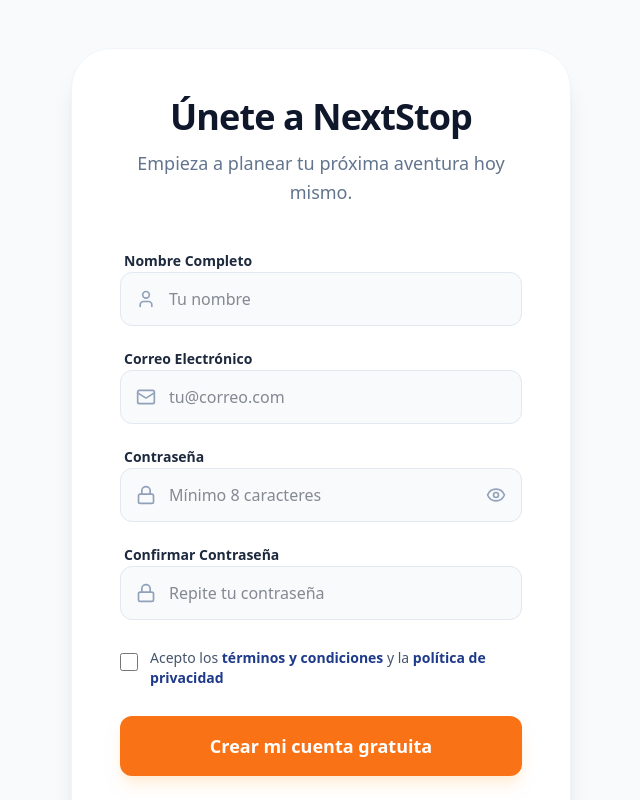
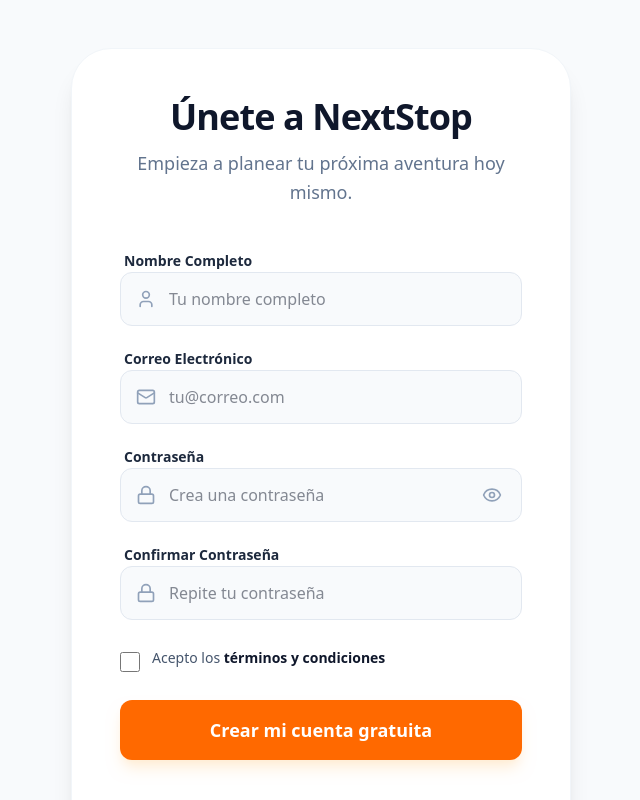
Before and after one commit to josemelas/NextStop, a Next.js app in the folder frontend/: page /cliente/registro in a window 1280 px wide. Shown: the top 800 px of the page, without its empty margins (319-959 px from the left). Built offline with nearby package versions, Linux system fonts and the light colour scheme.

Commit message:
Commit rquirements

```diff
--- a/frontend/app/cliente/registro/page.tsx
+++ b/frontend/app/cliente/registro/page.tsx
@@ -1,7 +1,7 @@
 "use client";
 
 import React, { useState } from 'react';
-import { User, Mail, Lock, Eye, EyeOff, ArrowLeft, Loader2, AlertCircle, CheckCircle2 } from 'lucide-react';
+import { User, Mail, Lock, Eye, EyeOff, Loader2, AlertCircle, CheckCircle2 } from 'lucide-react';
 import Link from 'next/link';
 import { useRouter } from 'next/navigation';
 import { authService } from '@/lib/authService';
@@ -10,8 +10,8 @@
   const [nombre, setNombre] = useState('');
   const [email, setEmail] = useState('');
   const [password, setPassword] = useState('');
-  const [confirmPassword, setConfirmPassword] = useState(''); // Nuevo estado
-  const [showPassword, setShowPassword] = useState(false); // Estado para ver/ocultar
+  const [confirmPassword, setConfirmPassword] = useState('');
+  const [showPassword, setShowPassword] = useState(false);
   const [error, setError] = useState("");
   const [success, setSuccess] = useState(false);
   const [isLoading, setIsLoading] = useState(false);
@@ -21,7 +21,7 @@
     e.preventDefault();
     setError("");
 
-    // Validación de coincidencia de contraseñas
+    // 1. Validación de interfaz: No enviamos nada si no coinciden
     if (password !== confirmPassword) {
       setError("Las contraseñas no coinciden");
       return;
@@ -30,15 +30,30 @@
     setIsLoading(true);
 
     try {
-      const data = await authService.registrar({ nombre, email, password });
-      if (data.mensaje) {
+      // 2. Llamada al backend de Brian (DigitalOcean)
+      // Este método ya incluye el recaptcha_token: "fake-token" internamente
+      const data = await authService.registrar({
+        nombre,
+        email,
+        password
+      });
+
+      // 3. Verificación de éxito según el 'view_registrar.py' de Brian
+      if (data && data.mensaje) {
         setSuccess(true);
+        // Limpiamos los campos tras el éxito
+        setNombre('');
+        setPassword('');
+        setConfirmPassword('');
       } else {
-        const errorMsg = data.error || (data.email ? data.email[0] : "Error en el registro");
+        // 4. Manejo de errores específicos del backend (ej: correo duplicado)
+        // Brian configuró errores en 'error' o directamente en el nombre del campo
+        const errorMsg = data.error || (data.email ? data.email[0] : "No se pudo crear la cuenta. Revisa los datos.");
         setError(errorMsg);
       }
     } catch (err) {
-      setError("No se pudo conectar con el servidor de NextStop.");
+      // Error de red o servidor caído
+      setError("Error crítico: No hay conexión con el servidor de NextStop.");
     } finally {
       setIsLoading(false);
     }
@@ -59,14 +74,13 @@
           {success ? (
             <div className="bg-green-50 border border-green-200 p-8 rounded-[2rem] text-center animate-in zoom-in duration-300">
               <CheckCircle2 className="w-16 h-16 text-green-500 mx-auto mb-4" />
-              <h3 className="text-xl font-bold text-green-900 mb-2">¡Registro casi listo!</h3>
+              <h3 className="text-xl font-bold text-green-900 mb-2">¡Registro exitoso!</h3>
               <p className="text-green-700 font-medium">
-                Hemos enviado un código de verificación a <span className="font-bold">{email}</span>.
-                Revise su bandeja de entrada para completar el proceso.
+                Se ha guardado tu perfil correctamente. Hemos enviado un código a <span className="font-bold">{email}</span> para verificar tu cuenta.
               </p>
               <button
                 onClick={() => router.push('/cliente/login')}
-                className="mt-6 text-green-800 font-bold hover:underline"
+                className="mt-6 w-full bg-green-600 text-white py-3 rounded-xl font-bold hover:bg-green-700 transition-all shadow-lg"
               >
                 Ir al inicio de sesión
               </button>
@@ -74,9 +88,9 @@
           ) : (
             <form onSubmit={handleRegister} className="space-y-5">
               {error && (
-                <div className="bg-red-50 border border-red-200 text-red-600 px-4 py-3 rounded-xl flex items-center gap-3 text-sm font-medium">
-                  <AlertCircle className="w-5 h-5" />
-                  {error}
+                <div className="bg-red-50 border border-red-200 text-red-600 px-4 py-3 rounded-xl flex items-center gap-3 text-sm font-medium animate-in fade-in slide-in-from-top-1">
+                  <AlertCircle className="w-5 h-5 flex-shrink-0" />
+                  <span>{error}</span>
                 </div>
               )}
 
@@ -88,8 +102,8 @@
                     type="text"
                     value={nombre}
                     onChange={(e) => setNombre(e.target.value)}
-                    placeholder="Tu nombre"
-                    className="w-full pl-12 pr-4 py-3.5 bg-slate-50 border border-slate-200 rounded-xl focus:ring-2 focus:ring-stop-accent/20 focus:border-stop-accent outline-none transition-all"
+                    placeholder="Tu nombre completo"
+                    className="w-full pl-12 pr-4 py-3.5 bg-slate-50 border border-slate-200 rounded-xl focus:ring-2 focus:ring-orange-500/20 focus:border-orange-500 outline-none transition-all"
                     required
                   />
                 </div>
@@ -104,7 +118,7 @@
                     value={email}
                     onChange={(e) => setEmail(e.target.value)}
                     placeholder="tu@correo.com"
-                    className="w-full pl-12 pr-4 py-3.5 bg-slate-50 border border-slate-200 rounded-xl focus:ring-2 focus:ring-stop-accent/20 focus:border-stop-accent outline-none transition-all"
+                    className="w-full pl-12 pr-4 py-3.5 bg-slate-50 border border-slate-200 rounded-xl focus:ring-2 focus:ring-orange-500/20 focus:border-orange-500 outline-none transition-all"
                     required
                   />
                 </div>
@@ -118,15 +132,15 @@
                     type={showPassword ? "text" : "password"}
                     value={password}
                     onChange={(e) => setPassword(e.target.value)}
-                    placeholder="Mínimo 8 caracteres"
-                    className="w-full pl-12 pr-12 py-3.5 bg-slate-50 border border-slate-200 rounded-xl focus:ring-2 focus:ring-stop-accent/20 focus:border-stop-accent outline-none transition-all"
+                    placeholder="Crea una contraseña"
+                    className="w-full pl-12 pr-12 py-3.5 bg-slate-50 border border-slate-200 rounded-xl focus:ring-2 focus:ring-orange-500/20 focus:border-orange-500 outline-none transition-all"
                     required
                     minLength={8}
                   />
                   <button
                     type="button"
                     onClick={() => setShowPassword(!showPassword)}
-                    className="absolute right-4 top-1/2 -translate-y-1/2 text-slate-400 hover:text-slate-600 focus:outline-none"
+                    className="absolute right-4 top-1/2 -translate-y-1/2 text-slate-400 hover:text-slate-600 focus:outline-none z-10 p-1"
                   >
                     {showPassword ? <EyeOff className="w-5 h-5" /> : <Eye className="w-5 h-5" />}
                   </button>
@@ -145,7 +159,7 @@
                     className={`w-full pl-12 pr-4 py-3.5 bg-slate-50 border rounded-xl focus:ring-2 outline-none transition-all ${
                       confirmPassword && password !== confirmPassword
                       ? 'border-red-300 ring-red-100'
-                      : 'border-slate-200 focus:ring-stop-accent/20 focus:border-stop-accent'
+                      : 'border-slate-200 focus:ring-orange-500/20 focus:border-orange-500'
                     }`}
                     required
                   />
@@ -153,21 +167,21 @@
               </div>
 
               <div className="flex items-start gap-3 py-2">
-                <input type="checkbox" required className="mt-1 w-5 h-5 accent-stop-accent cursor-pointer" />
+                <input type="checkbox" required className="mt-1 w-5 h-5 accent-orange-500 cursor-pointer" />
                 <p className="text-sm text-slate-600">
-                  Acepto los <span className="text-stop-navy font-bold cursor-pointer hover:underline">términos y condiciones</span> y la <span className="text-stop-navy font-bold cursor-pointer hover:underline">política de privacidad</span>
+                  Acepto los <span className="text-slate-900 font-bold cursor-pointer hover:underline">términos y condiciones</span>
                 </p>
               </div>
 
               <button
                 type="submit"
                 disabled={isLoading}
-                className="w-full bg-stop-accent hover:bg-orange-600 text-white py-4 rounded-xl font-bold text-lg transition-all shadow-lg shadow-orange-100 mt-2 flex items-center justify-center gap-2 disabled:opacity-70"
+                className="w-full bg-orange-500 hover:bg-orange-600 text-white py-4 rounded-xl font-bold text-lg transition-all shadow-lg shadow-orange-100 mt-2 flex items-center justify-center gap-2 disabled:opacity-70 disabled:cursor-not-allowed"
               >
                 {isLoading ? (
                   <>
                     <Loader2 className="w-5 h-5 animate-spin" />
-                    Creando cuenta...
+                    Guardando cliente...
                   </>
                 ) : (
                   "Crear mi cuenta gratuita"
@@ -179,7 +193,7 @@
           <div className="mt-10 pt-8 border-t border-slate-100 text-center">
             <p className="text-slate-600 font-medium">
               ¿Ya eres viajero? {' '}
-              <Link href="/cliente/login" className="text-stop-accent font-bold hover:underline">
+              <Link href="/cliente/login" className="text-orange-500 font-bold hover:underline">
                 Entra aquí
               </Link>
             </p>
```
